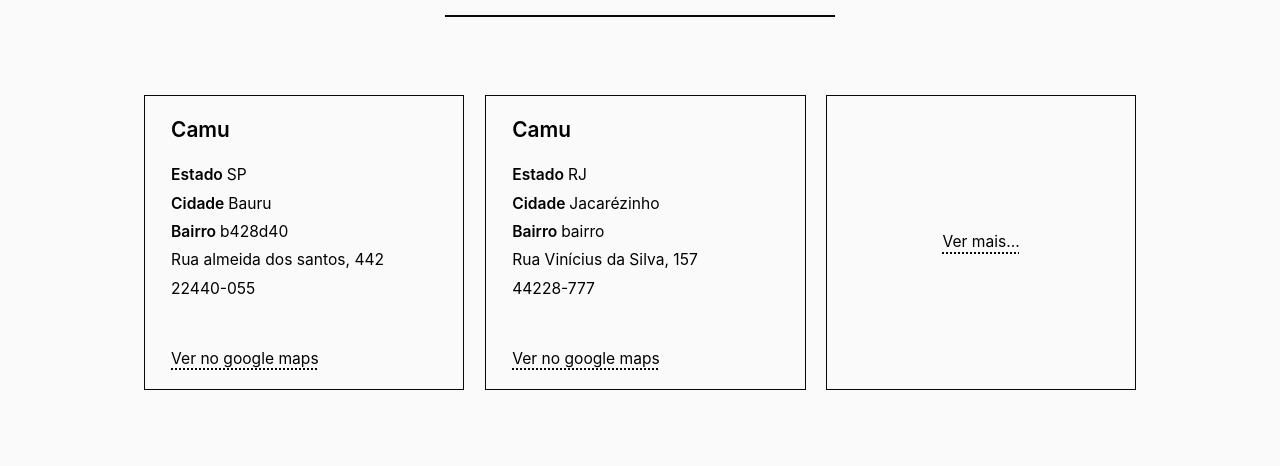
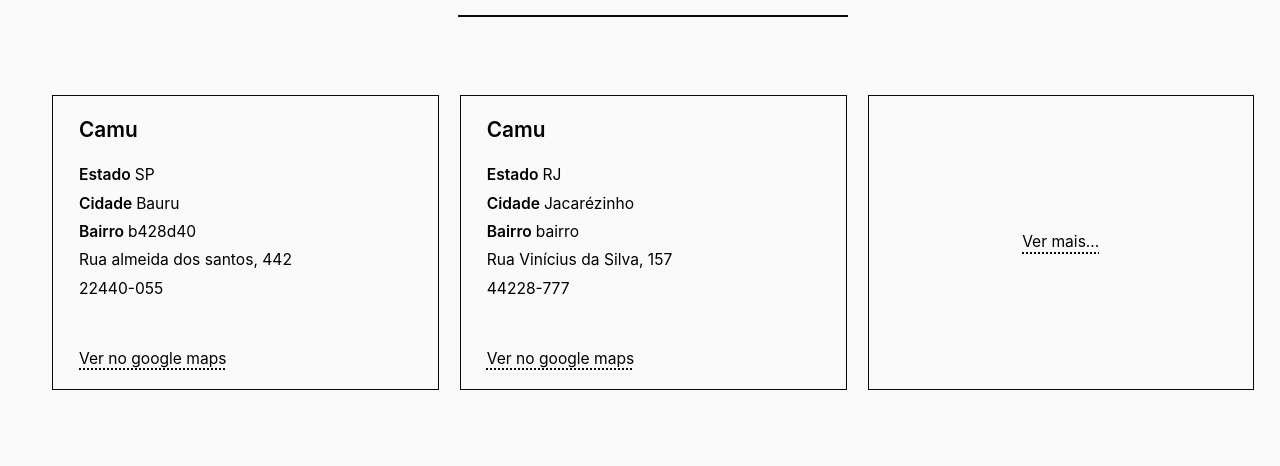
Before and after one commit to GilkleberMedeiros/camu, a React (Vite) app: page / in a window 1280 px wide. Shown: the part 801-1267 px from the top of the page. Built offline with nearby package versions, Linux system fonts and the light colour scheme.

Commit message:
refact: refactoring Section Localizacao to use InfinityCardsList component.

```diff
--- a/src/components/main.jsx
+++ b/src/components/main.jsx
@@ -2,7 +2,7 @@ import { IconBtn } from "./icons.jsx";
 import { MenuAndMediaShare } from "./menus.jsx";
 import { Section, ZebraOpeningHoursTable, FloatingBtnsContainer, ContactTextBox } from "./containers.jsx";
 import { ImageTextCarousel } from "./carousels.jsx";
-import { CardsList, PhysicalAdressCard, SeeMoreCard } from "./cards";
+import { PhysicalAdressCard, InfinityCardsList } from "./cards";
 import { Link } from "./links.jsx";
 import logo from "./logo.jsx";
 
@@ -107,8 +107,8 @@ export function Main()
       </FloatingBtnsContainer>
 
       <Section title="Sobre" children={<ImageTextCarousel />}/>
-      <Section title="Localização">
-        <CardsList>
+      <Section title="Localização" style="pr-0">
+        <InfinityCardsList>
           {
             physicalAdresses.map((v, i) => {
               return (
@@ -117,7 +117,7 @@ export function Main()
               );
             })
           }
-        </CardsList>
+        </InfinityCardsList>
       </Section>
       <Section title="Horário de funcionamento">
         <ZebraOpeningHoursTable openingHoursInfo={openingHoursInfo}/>
```
